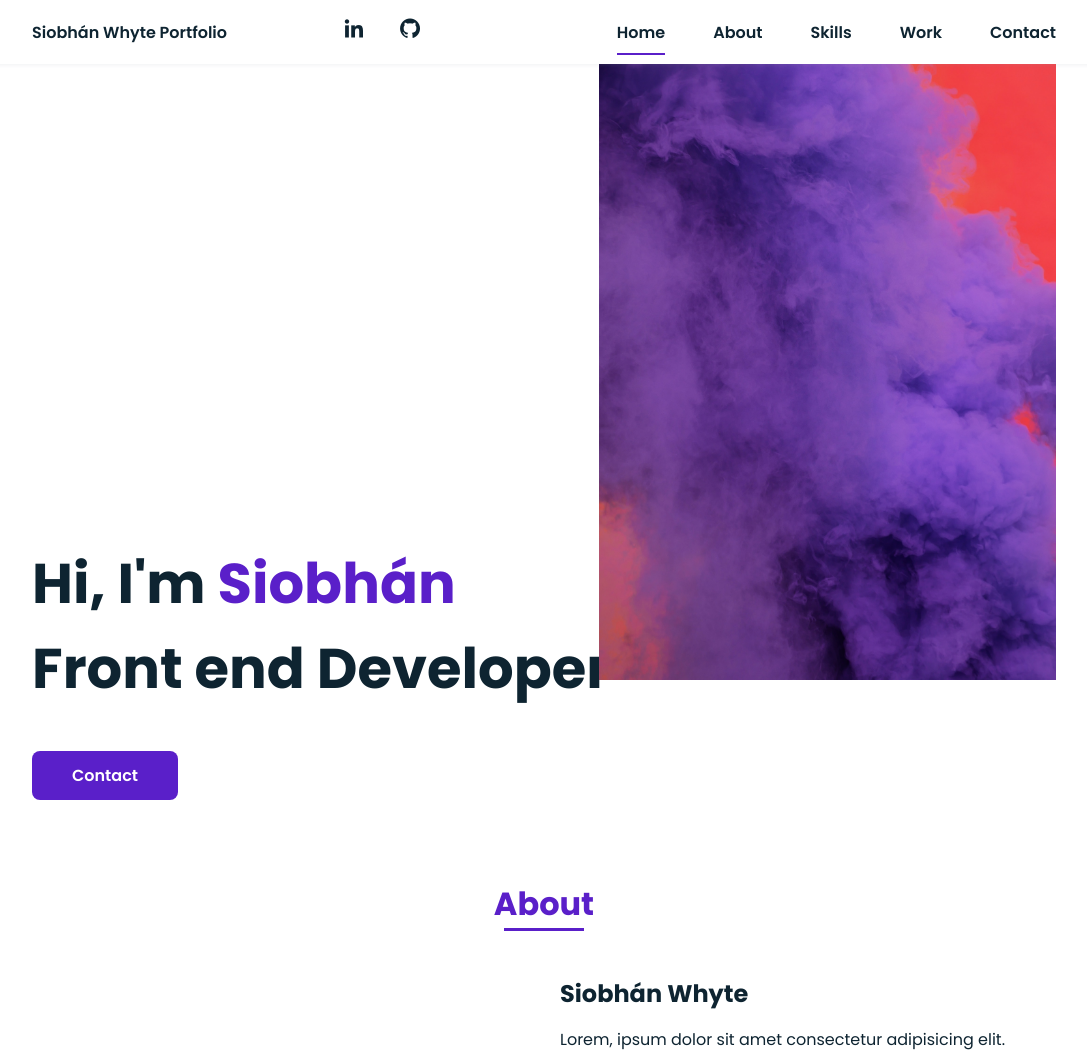
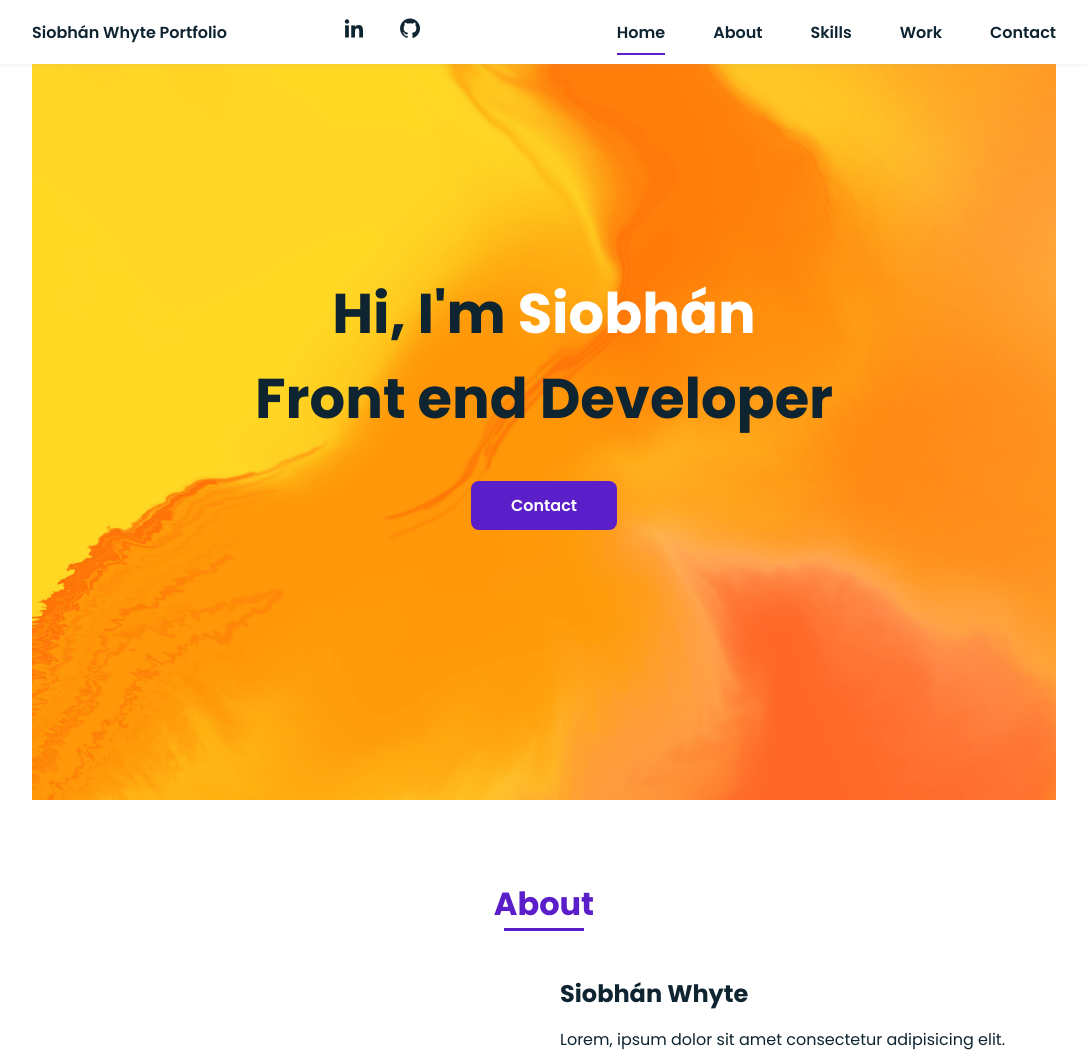
Before and after one commit to siobhanPortfolio/portfolio, a Flask app: page / in a window 1280 px wide. Shown: the top 1050 px of the page, without its empty margins (96-1183 px from the left). Run offline with Flask 2, Linux system fonts and the light colour scheme.

Commit message:
background colour added

```diff
--- a/templates/index.html
+++ b/templates/index.html
@@ -35,18 +35,14 @@
   <main class="l-main">
       <!--===== HOME =====-->
       <section class="home bd-grid" id="home">
-          <div class="home__data">
-              <h1 class="home__title">Hi, I'm <span class="home__title-color">Siobhán</span><br> Front end Developer</h1>
+        <div class="home__data">
+            <h1 class="home__title">Hi, I'm <span class="home__title-color">Siobhán</span><br> Front end Developer</h1>
 
-              <a href="#" class="button">Contact</a>
-          </div>
+            <a href="#" class="button">Contact</a>
 
+        </div>
+      </section>
 
-
-          <div class="home__img">
-              <img src="./static/images/camille.jpg" alt="">
-          </div>
-      </section>
 
       <!--===== ABOUT =====-->
       <section class="about section " id="about">
@@ -54,7 +50,7 @@
 
           <div class="about__container bd-grid">
               <div class="about__img">
-                  <img src="assets/img/about.jpg" alt="">
+                  <img src="static/images/profile.jpg" alt="">
               </div>
 
               <div>
--- a/templates/style.css
+++ b/templates/style.css
@@ -188,6 +188,9 @@ img{
 .home{
   height: calc(100vh - 3rem);
   row-gap: 1rem;
+  background-image: url(./static/images/splash.jpg);
+  background-size: cover;
+  margin: 0 auto;
 }
 .home__data{
   align-self: center;
@@ -197,7 +200,7 @@ img{
   margin-bottom: var(--mb-5);
 }
 .home__title-color{
-  color: var(--first-color);
+  color: white;
 }
 .home__social{
   display: flex;
@@ -214,10 +217,11 @@ img{
 }
 .home__img{
   position: absolute;
-  right: 0;
-  bottom: 0;
-  width: 295px;
+  width: 100%;
+  left: 0;
+  top: 0;
 }
+
 
 /*BUTTONS*/
 .button{
@@ -345,7 +349,8 @@ img{
 
 /* ===== FOOTER =====*/
 .footer{
-  background-color: var(--second-color);
+  background-image: url(./static/images/splash.jpg);
+  background-size: cover;
   color: #fff;
   text-align: center;
   font-weight: var(--font-semi);
@@ -403,7 +408,9 @@ img{
     height: 100vh;
   }
   .home__data{
-    align-self: flex-end;
+    align-self: center;
+    text-align: center;
+    position: relative;
   }
   .home__social{
     padding-top: 0;
@@ -416,8 +423,9 @@ img{
     margin-right: var(--mb-4);
   }
   .home__img{
-    width: 457px;
     bottom: 15%;
+    height: 100px;
+    grid-template-rows: 2 / 1;
   }
 
   .about__container, .skills__container{
@@ -447,6 +455,6 @@ img{
     margin-right: auto;
   }
   .home__img{
-    right: 10%;
+    right:
   }
 }
```
Also changed, not shown: templates/static/images/profile.jpg (added), templates/static/images/splash.jpg (added), 4 other files.
